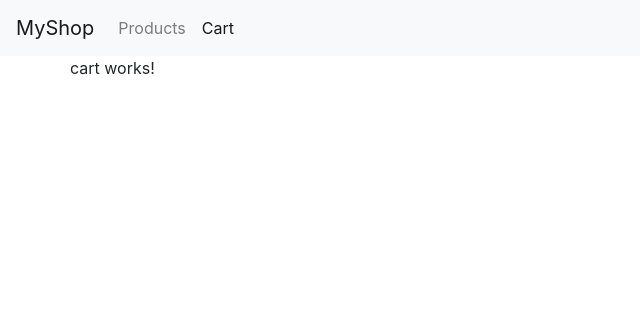
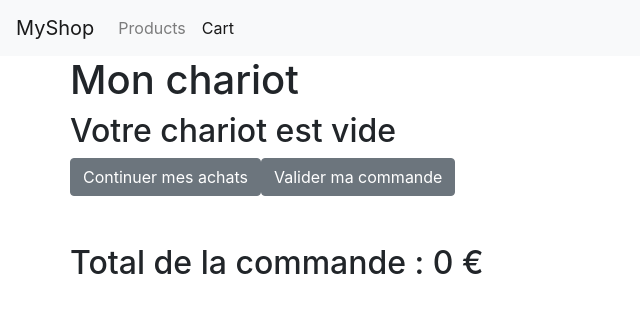
Before and after one commit to ThomasVandermeersch/Labo-Web, an Angular app in the folder Shop-frontend/: page /cart in a window 1280 px wide. Shown: the top 312 px of the page, without its empty margins (0-640 px from the left). Built offline with nearby package versions, Linux system fonts and the light colour scheme.

Commit message:
complete cart component

```diff
--- a/Shop-frontend/src/app/cart/cart.component.html
+++ b/Shop-frontend/src/app/cart/cart.component.html
@@ -1 +1,38 @@
-<p>cart works!</p>
+
+<h1> Mon chariot </h1>
+
+<div *ngIf="(items | json) != ({} | json)">
+    <table class="table tableClass mt-0 p-0">
+        <thead> <tr>
+            <td> <b> Nom </b> </td>
+            <td> <b> Prix (€) </b></td>
+            <td> <b> Quantity </b></td>
+            <td> <b> Total </b></td>
+            <td> <b> Actions </b></td>
+        </tr></thead>
+
+        <tbody>
+            <tr *ngFor='let item of items | keyvalue'>
+            <td> {{getName(item.key) }} </td>
+            <td> {{getPrice(item.key) }} </td>
+            <td> {{ item.value }} </td>
+            <td> {{item.value * getPrice(item.key)}} </td>
+            <td>
+                <button (click)="decreaseQuantity(item.key)"> - </button>
+                <button (click)="increaseQuantity(item.key)"> + </button>
+                <button (click)="removeItem(item.key)"> x </button>
+            </tr>
+        </tbody>
+    </table>
+</div>
+
+<div *ngIf="(items | json) == ({} | json)">
+    <h2> Votre chariot est vide </h2>
+</div>
+
+<div class="btn-group mb-5" role="group">
+        <a routerLink="/products"> <button class="btn btn-secondary addQuestion"> Continuer mes achats </button> </a>
+        <a routerLink="/products"> <button class="btn btn-secondary addQuestion"> Valider ma commande </button> </a>
+</div>
+
+<h2> Total de la commande : {{ getTotalPrice() }} € </h2>
--- a/Shop-frontend/src/app/cart/cart.component.ts
+++ b/Shop-frontend/src/app/cart/cart.component.ts
@@ -1,4 +1,7 @@
 import { Component, OnInit } from '@angular/core';
+import { ProductService } from '../services/productService';
+import { ActivatedRoute } from "@angular/router";
+
 
 @Component({
   selector: 'app-cart',
@@ -6,10 +9,60 @@ import { Component, OnInit } from '@angular/core';
   styleUrls: ['./cart.component.css']
 })
 export class CartComponent implements OnInit {
+  items: object;
+  constructor(private productService : ProductService,private route: ActivatedRoute){
 
-  constructor() { }
+  }
+    ngOnInit(){
+      this.items = this.productService.cart;
 
-  ngOnInit(): void {
-  }
+      if(this.route.snapshot.queryParams.add){
+        this.increaseQuantity(this.route.snapshot.queryParams.add)
+      }
 
+
+      // if(this.route.snapshot.queryParams.add){
+      //   if(this.items[this.route.snapshot.queryParams.add]) this.items[this.route.snapshot.queryParams.add] += 1
+      //   else this.items[this.route.snapshot.queryParams.add] = 1
+      // }
+
+
+
+    }
+
+    increaseQuantity(id){
+      if(this.items[id]) this.items[id] += 1
+      else this.items[id] = 1
+    }
+
+    decreaseQuantity(id){
+      this.items[id] -= 1
+      if(this.items[id] ==0){
+        this.removeItem(id)
+      }
+    }
+
+    removeItem(id){
+      delete this.items[id]
+    }
+
+    getName(id){
+      var p = this.productService.getProductName(parseInt(id,10))
+      console.log(p)
+      return p
+    }
+
+    getPrice(id){
+      var p = this.productService.getProductPrice(parseInt(id,10))
+      console.log(p)
+      return p
+    }
+
+    getTotalPrice(){
+      var totalPrice = 0
+      for (const [key, value] of Object.entries(this.items)) {
+        totalPrice += (value * this.getPrice(key))
+      }
+      return totalPrice
+    }
 }
--- a/Shop-frontend/src/app/products/products.component.html
+++ b/Shop-frontend/src/app/products/products.component.html
@@ -7,7 +7,8 @@
             <app-single-product  *ngFor="let product of products"
                 [productName]="product.name"
                 [productPrice]="product.price"
-                [productUrl]="product.url" >
+                [productUrl]="product.url"
+                [productId] = "product.id">
             </app-single-product>
 
         </ul>
--- a/Shop-frontend/src/app/products/products.component.ts
+++ b/Shop-frontend/src/app/products/products.component.ts
@@ -14,6 +14,7 @@ export class ProductsComponent implements OnInit {
   constructor(private productService : ProductService) {}
 
   ngOnInit() {
+    if(!this.productService.isLoaded){
       this.productSubscription = this.productService.productSubject.subscribe(
         (products: any[]) => {
           this.products = products;
@@ -21,5 +22,11 @@ export class ProductsComponent implements OnInit {
       );
       this.productService.emitProductSubject();
       this.productService.getProductsFromServer();
+      this.productService.isLoaded = true;
+    }
+    else{
+      this.products = this.productService.products;
+    }
+
   }
 }
--- a/Shop-frontend/src/app/services/productService.ts
+++ b/Shop-frontend/src/app/services/productService.ts
@@ -5,7 +5,9 @@ import { Injectable} from '@angular/core'
 
 @Injectable()
 export class ProductService {
+  isLoaded = false;
   products = []
+  cart = {}
   productSubject = new Subject<any[]>();
   constructor(private httpClient:HttpClient){}
 
@@ -25,6 +27,25 @@ export class ProductService {
       );
     }
 
+  getProduct(id){
+    console.log(this.products)
+    var product = null;
+    this.products.forEach(elem =>{
+      if(elem.id == id) product = elem
+    })
+    console.log(product)
+    return product
+  }
+
+  getProductName(id){
+    return this.getProduct(id)['name']
+  }
+
+  getProductPrice(id){
+    return this.getProduct(id)['price']
+
+  }
+
     emitProductSubject() {
         this.productSubject.next(this.products.slice());
       }
--- a/Shop-frontend/src/app/single-product/single-product.component.html
+++ b/Shop-frontend/src/app/single-product/single-product.component.html
@@ -18,8 +18,8 @@
             </div>
 
 
-                <a href="">
-                    <button type="button" class="btn btn-secondary" value="Add Product"> Ajouter au chariot</button>
+                <a [routerLink]="['/cart']" [queryParams]="{add:productId}">
+                    <button type="button" class="btn btn-secondary"> Ajouter au chariot</button>
                 </a>
 
 
--- a/Shop-frontend/src/app/single-product/single-product.component.ts
+++ b/Shop-frontend/src/app/single-product/single-product.component.ts
@@ -9,6 +9,8 @@ export class SingleProductComponent implements OnInit {
   @Input() productName: string;
   @Input() productPrice: number;
   @Input() productUrl: string;
+  @Input() productId: string;
+
 
 
 
```
Lines whose indentation alone changed are shown as unchanged.
